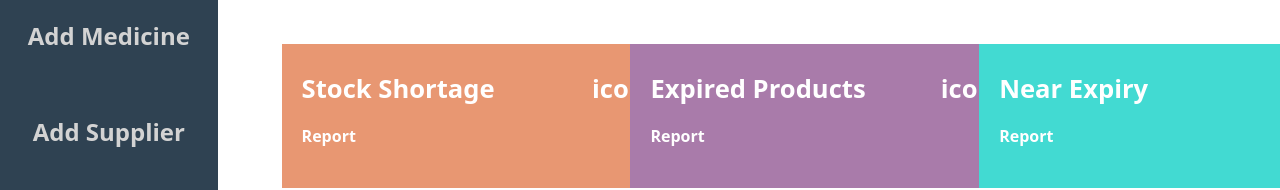
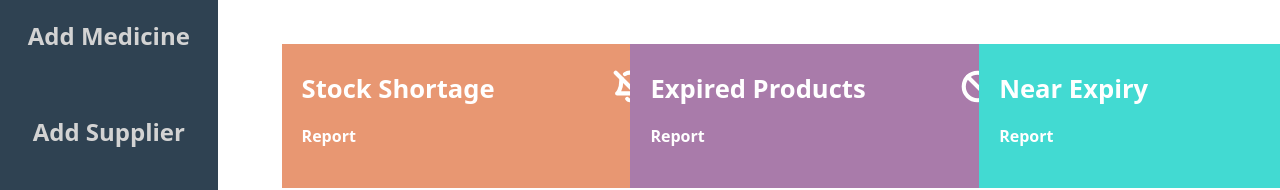
Before and after one commit to chwaleed/Pharmacy-Managment-System, a React (Vite) app in the folder frontend/: page /dashboard in a window 1280 px wide. Shown: the part 276-466 px from the top of the page. Built offline with nearby package versions, Linux system fonts and the light colour scheme.

Commit message:
Dashboard completed

```diff
--- a/frontend/src/pages/dashboard/index.jsx
+++ b/frontend/src/pages/dashboard/index.jsx
@@ -1,5 +1,11 @@
-import { BriefcaseBusiness, ChartColumn } from "lucide-react";
-import { ChartNoAxesCombined } from "lucide-react";
+import {
+  Ban,
+  BellOff,
+  BriefcaseBusiness,
+  ChartColumn,
+  Zap,
+  ChartNoAxesCombined,
+} from "lucide-react";
 
 function Dashboard() {
   const boxes = [
@@ -28,21 +34,21 @@ function Dashboard() {
       primaryText: "Stock Shortage",
       secondaryText: "Report",
       value: 5,
-      icon: "icon",
+      icon: <BellOff strokeWidth={3} size={33} />,
       colorCode: "bg-[#E89772]",
     },
     {
       primaryText: "Expired Products",
       secondaryText: "Report",
       value: 5,
-      icon: "icon",
+      icon: <Ban strokeWidth={3} size={33} />,
       colorCode: "bg-[#A97BAA]",
     },
     {
       primaryText: "Near Expiry",
       secondaryText: "Report",
       value: 5,
-      icon: "icon",
+      icon: <Zap strokeWidth={3} size={33} />,
       colorCode: "bg-[#42DAD2]",
     },
   ];
```
